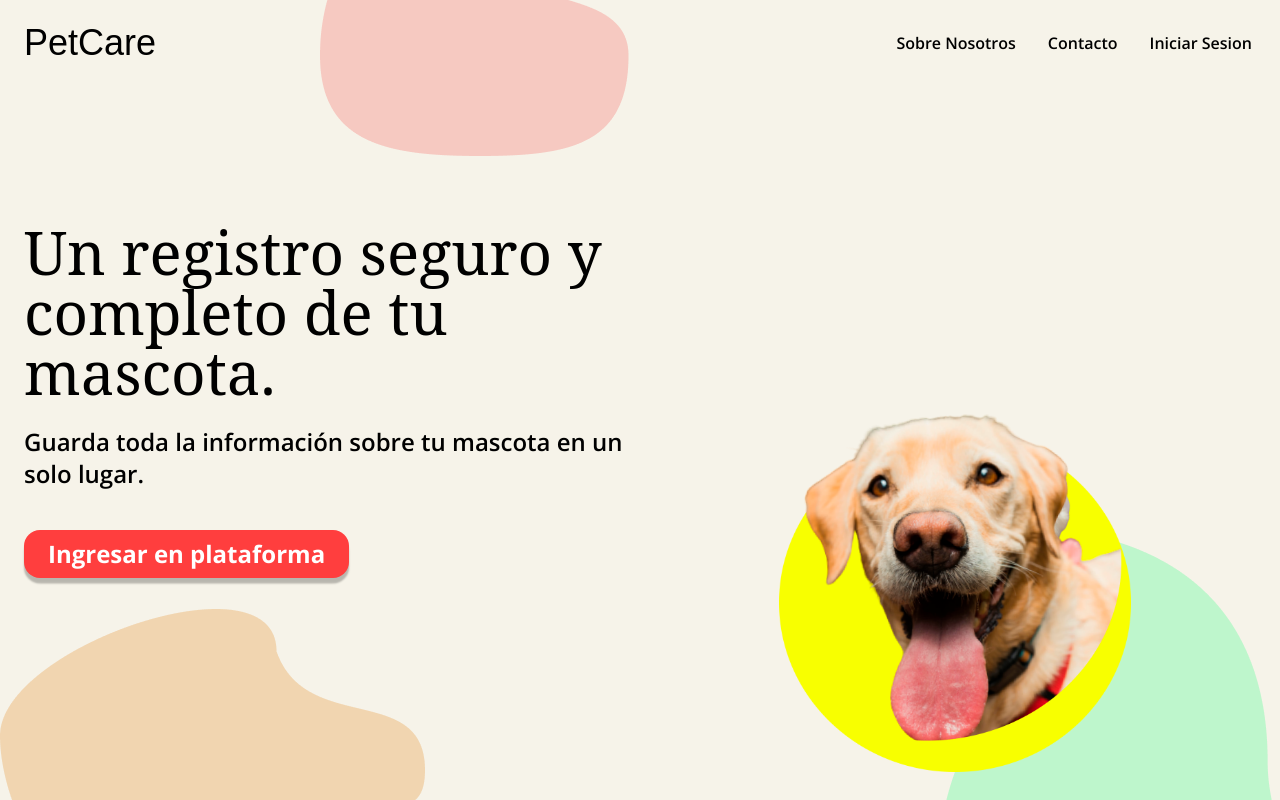
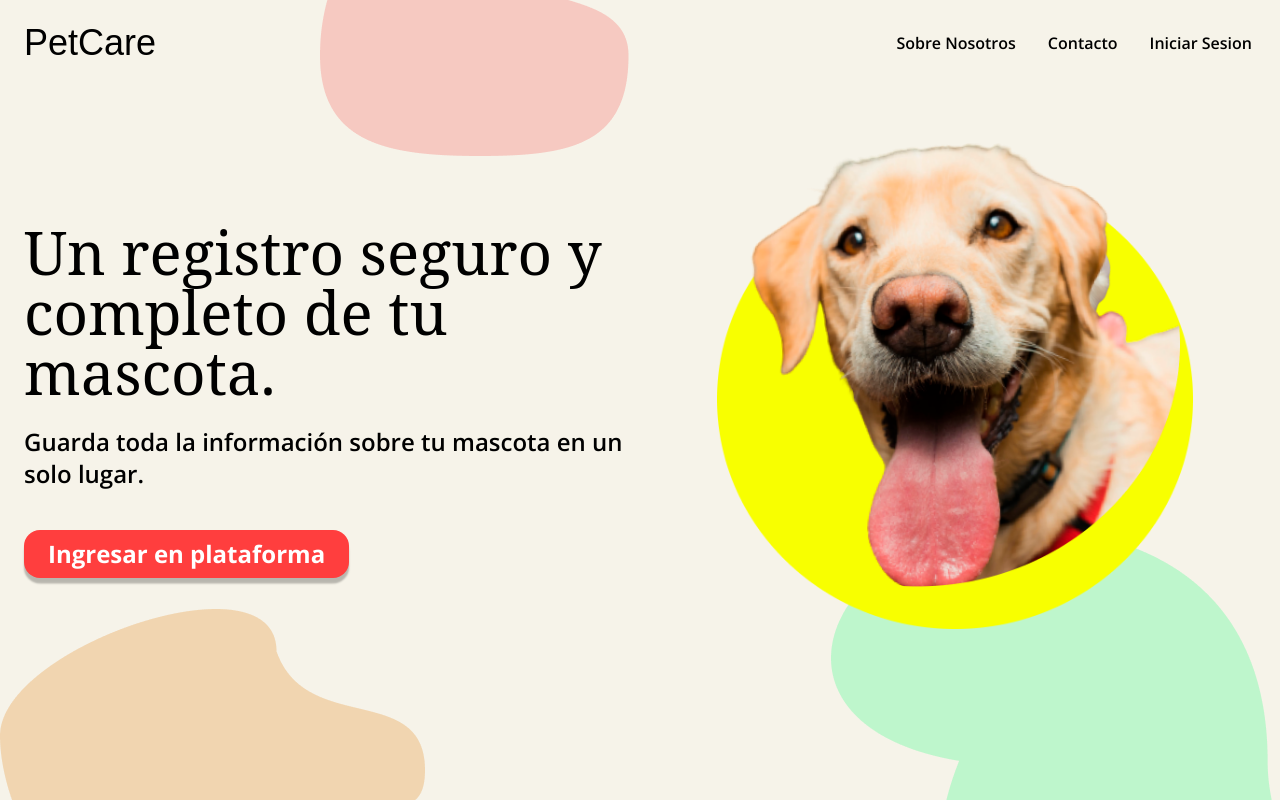
Before and after one commit to No-Country/C14-53-T-NODE-REACT, a React (Vite) app in the folder frontend-nocountry/app-mascotas/: page / in a window 1280 px wide. Built offline with nearby package versions, Linux system fonts and the light colour scheme; a web font is replaced by a local one.

Commit message:
Adjusted position of dog

```diff
--- a/frontend-nocountry/app-mascotas/src/components/HomePage.tsx
+++ b/frontend-nocountry/app-mascotas/src/components/HomePage.tsx
@@ -17,7 +17,7 @@ function HomePage() {
               </div>
             </div>
 
-            <div className='flex items-end justify-end order-1 w-3/5 px-3 mx-auto mb-7 md:order-2'>
+            <div className='flex items-center justify-end order-1 w-3/5 px-3 mx-auto mb-7 md:order-2 md:w-4/5 '>
               <img src='./img/home-dog.png' alt='Dog smiling' />
             </div>
           </div>
```
